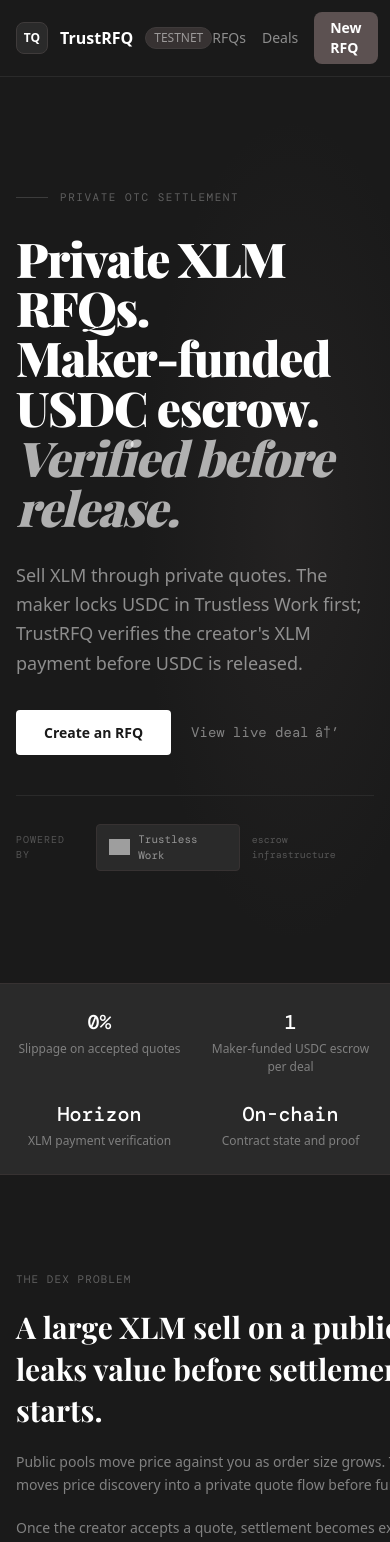
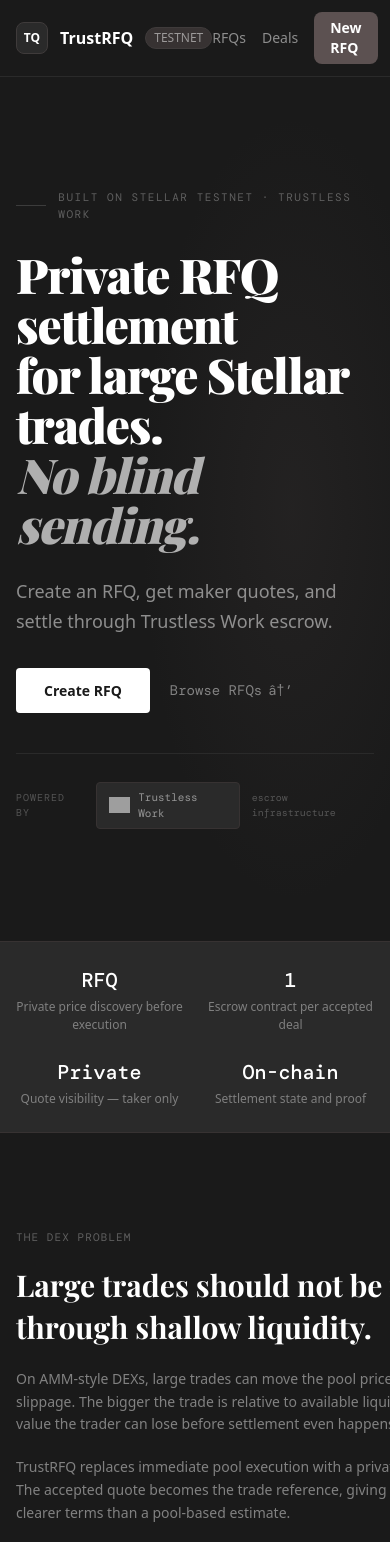
Before and after one commit to acakbin1881/TrustRFQ, a Next.js app in the folder apps/web/: page / in a window 390 px wide. Shown: the top 1542 px of the page. Built offline with nearby package versions, Linux system fonts and the light colour scheme; no server answers; grey boxes are pictures that could not be loaded; what @trustless-work/escrow would draw is missing.

Commit message:
copy: refine landing hero

```diff
--- a/apps/web/src/app/page.tsx
+++ b/apps/web/src/app/page.tsx
@@ -11,62 +11,62 @@
 const STEPS = [
   {
     n: "01 / POST",
-    title: "Post a private RFQ",
-    desc: "The RFQ creator says exactly how much XLM they want to sell and the minimum USDC they will accept. The order never hits a public book.",
+    title: "Create a private RFQ",
+    desc: "Define the asset pair, trade size, minimum receive amount, expiry, and invited counterparties. Instead of hitting a liquidity pool immediately, start with private price discovery.",
     href: "/rfqs/new",
     cta: "Create RFQ",
   },
   {
     n: "02 / QUOTE",
-    title: "Receive sealed firm quotes",
-    desc: "Makers quote how much USDC they will pay for that XLM. Quotes are private, firm, and visible only to the RFQ creator.",
+    title: "Receive maker quotes",
+    desc: "Makers submit private offers for your requested trade. You compare fixed quotes before committing, instead of accepting unpredictable AMM price impact.",
     href: "/rfqs",
-    cta: "Review RFQs",
+    cta: "Browse RFQs",
   },
   {
-    n: "03 / LOCK",
-    title: "Maker locks USDC in escrow",
-    desc: "After the creator accepts one quote, the maker funds the USDC leg into a Trustless Work escrow. The creator can verify the contract before sending XLM.",
-    href: "/deals/deal-rfq1",
-    cta: "View deal",
+    n: "03 / ACCEPT",
+    title: "Accept the best offer",
+    desc: "Review incoming quotes and accept the one that meets your terms. The accepted quote becomes the settlement reference — price and conditions are locked.",
+    href: "/rfqs",
+    cta: "View RFQs",
   },
   {
-    n: "04 / RELEASE",
-    title: "Creator sends XLM, escrow releases USDC",
-    desc: "TrustRFQ verifies the XLM payment through Horizon. Then the creator marks the condition complete and the maker approves USDC release.",
+    n: "04 / SETTLE",
+    title: "Settle through escrow",
+    desc: "The trade moves into an escrow-protected settlement flow powered by Trustless Work on Stellar. No blind sending. No informal middleman.",
     href: "/deals/deal-rfq1",
-    cta: "Track settlement",
+    cta: "View a deal",
   },
 ];
 
 const WHY = [
   {
-    code: "// PRICE",
-    title: "Trade at your exact price",
-    desc: "Large public swaps move the market against you. Private RFQs lock a maker quote before settlement begins.",
+    code: "// QUOTES",
+    title: "Private quotes before execution",
+    desc: "TrustRFQ lets takers request prices from makers before funds move. The accepted quote becomes the trade reference, giving both sides clearer terms than a pool-based estimate.",
   },
   {
-    code: "// BINDING",
-    title: "Firm quotes, not estimates",
-    desc: "Makers submit exact USDC amounts for the creator's XLM. Once accepted, that quote becomes the settlement agreement.",
+    code: "// OTC",
+    title: "Designed for OTC-style trades",
+    desc: "For high-value swaps, teams and traders often need negotiation, privacy, and predictable settlement. TrustRFQ brings that OTC workflow into a structured on-chain experience.",
   },
   {
     code: "// ESCROW",
-    title: "Maker-funded escrow before XLM moves",
-    desc: "The maker locks USDC in Trustless Work first. The creator sends XLM only after the escrow is initialized and funded.",
+    title: "Escrow-protected settlement",
+    desc: "Trustless Work escrow adds a neutral settlement layer after both sides agree. Funds are governed by predefined roles and release logic instead of informal trust.",
   },
   {
-    code: "// PROOF",
-    title: "Horizon-verified settlement",
-    desc: "TrustRFQ checks the XLM transfer on Stellar before the Trustless Work condition can move to release.",
+    code: "// STELLAR",
+    title: "Built for Stellar's early DeFi gap",
+    desc: "Stellar has fast, low-cost settlement and strong payment rails, but OTC-style DeFi tooling is still early. TrustRFQ targets that missing layer: private RFQs plus verifiable escrow settlement.",
   },
 ];
 
 const STATS = [
-  { val: "0%", label: "Slippage on accepted quotes" },
-  { val: "1", label: "Maker-funded USDC escrow per deal" },
-  { val: "Horizon", label: "XLM payment verification" },
-  { val: "On-chain", label: "Contract state and proof" },
+  { val: "RFQ", label: "Private price discovery before execution" },
+  { val: "1", label: "Escrow contract per accepted deal" },
+  { val: "Private", label: "Quote visibility — taker only" },
+  { val: "On-chain", label: "Settlement state and proof" },
 ];
 
 export default function Home() {
@@ -93,24 +93,23 @@
             {/* Eyebrow */}
             <div className={`flex items-center gap-3 text-white/30 ${dmMono.className}`}>
               <span className="w-8 h-px bg-white/15" />
-              <span className="text-[11px] uppercase tracking-[0.14em]">Private OTC Settlement</span>
+              <span className="text-[11px] uppercase tracking-[0.14em]">Built on Stellar Testnet · Trustless Work</span>
             </div>
 
             {/* H1 */}
             <h1
               className={`${playfair.className} text-5xl sm:text-6xl lg:text-[4.5rem] font-black leading-[1.04] tracking-tight`}
             >
-              <span className="text-white">Private XLM RFQs.</span>
+              <span className="text-white">Private RFQ settlement</span>
               <br />
-              <span className="text-white">Maker-funded USDC escrow.</span>
+              <span className="text-white">for large Stellar trades.</span>
               <br />
-              <span className="italic text-white/65">Verified before release.</span>
+              <span className="italic text-white/65">No blind sending.</span>
             </h1>
 
             {/* Sub */}
             <p className="text-white/50 text-lg max-w-lg leading-relaxed font-light">
-              Sell XLM through private quotes. The maker locks USDC in Trustless Work first;
-              TrustRFQ verifies the creator&apos;s XLM payment before USDC is released.
+              Create an RFQ, get maker quotes, and settle through Trustless Work escrow.
             </p>
 
             {/* CTAs */}
@@ -119,13 +118,13 @@
                 href="/rfqs/new"
                 className="bg-white hover:bg-white/90 text-[#1a1a1a] font-semibold px-7 py-3 rounded text-[14px] transition-colors"
               >
-                Create an RFQ
+                Create RFQ
               </Link>
               <Link
-                href="/deals/deal-rfq1"
+                href="/rfqs"
                 className={`text-white/45 hover:text-white text-[14px] flex items-center gap-1.5 transition-colors group ${dmMono.className}`}
               >
-                View live deal
+                Browse RFQs
                 <span className="group-hover:translate-x-0.5 transition-transform inline-block">â†’</span>
               </Link>
             </div>
@@ -146,17 +145,6 @@
               </div>
               <span className={`${dmMono.className} text-[10px] text-white/25`}>escrow infrastructure</span>
             </div>
-          </div>
-
-          {/* â”€â”€ Right: RFQ logo â”€â”€ */}
-          <div className="hidden lg:flex justify-center items-center">
-            {/* eslint-disable-next-line @next/next/no-img-element */}
-            <img
-              src="/rfq-logo.svg"
-              alt="RFQ"
-              className="w-72 h-72 opacity-90 select-none pointer-events-none"
-              draggable={false}
-            />
           </div>
 
         </div>
@@ -184,18 +172,18 @@
               The DEX problem
             </p>
             <h2 className={`${playfair.className} text-3xl font-bold text-white leading-snug`}>
-              A large XLM sell on a public DEX leaks value before settlement even starts.
+              Large trades should not be forced through shallow liquidity.
             </h2>
             <p className="text-white/45 text-[14px] leading-relaxed">
-              Public pools move price against you as order size grows. TrustRFQ moves price discovery into a private quote flow before funds move.
+              On AMM-style DEXs, large trades can move the pool price and create slippage. The bigger the trade is relative to available liquidity, the more value the trader can lose before settlement even happens.
             </p>
             <p className="text-white/45 text-[14px] leading-relaxed">
-              Once the creator accepts a quote, settlement becomes explicit: maker funds USDC escrow, creator sends XLM, Horizon verifies the payment, and USDC releases.
+              TrustRFQ replaces immediate pool execution with a private RFQ flow. The accepted quote becomes the trade reference, giving both sides clearer terms than a pool-based estimate.
             </p>
             <div className="flex items-center gap-3 mt-1 bg-[#2a2a2a] border border-[#373232] rounded px-4 py-3">
               <span className={`${dmMono.className} text-[13px] text-white font-medium`}>TrustRFQ</span>
               <span className="text-white/25">â†’</span>
-              <span className={`${dmMono.className} text-[13px] text-white/70`}>firm quote · maker-funded USDC escrow · Horizon-verified XLM</span>
+              <span className={`${dmMono.className} text-[13px] text-white/70`}>private quotes · agreed price · escrow-protected settlement</span>
             </div>
           </div>
 
@@ -221,7 +209,7 @@
               How it works
             </p>
             <h2 className={`${playfair.className} text-3xl sm:text-[2.5rem] text-white font-bold leading-tight`}>
-              Four steps from RFQ to settled deal
+              From RFQ to settled deal
             </h2>
           </div>
 
@@ -255,17 +243,16 @@
           {/* Copy */}
           <div className="flex flex-col gap-5">
             <p className={`${dmMono.className} text-[11px] text-white/30 uppercase tracking-widest`}>
-              Live escrow
+              Escrow status
             </p>
             <h2 className={`${playfair.className} text-3xl font-bold text-white leading-snug`}>
-              Maker locks USDC first.<br />Creator sends XLM after proof.
+              Both sides agree on terms.<br />Escrow handles the settlement trust.
             </h2>
             <p className="text-white/45 text-[14px] leading-relaxed">
-              Every accepted quote becomes a Trustless Work USDC escrow funded by the quote maker.
-              The RFQ creator does not send XLM until the USDC leg is locked on-chain.
+              Once a quote is accepted, the trade moves into an escrow-protected settlement flow powered by Trustless Work on Stellar. Funds are governed by predefined roles and release logic.
             </p>
             <p className="text-white/45 text-[14px] leading-relaxed">
-              TrustRFQ verifies the creator&apos;s XLM transfer through Horizon. After the condition is marked complete, the maker approves release and USDC moves to the creator.
+              Neither side has to blindly trust the other or rely on an informal middleman. The escrow contract holds the settlement state on-chain, verifiable by anyone.
 
             </p>
             <Link
@@ -283,7 +270,7 @@
               <span className={`${dmMono.className} text-[12px] text-white/50`}>deal-rfq1</span>
               <div className="flex items-center gap-2">
                 <span className="w-1.5 h-1.5 rounded-full bg-white/50 lp-pulse inline-block" />
-                <span className={`${dmMono.className} text-[11px] text-white/50`}>Escrow funded</span>
+                <span className={`${dmMono.className} text-[11px] text-white/50`}>Awaiting escrow funding</span>
               </div>
             </div>
 
@@ -292,12 +279,12 @@
               <div className="flex items-center gap-3 bg-[#2a2a2a] rounded px-4 py-3.5">
                 <div className="flex-1 text-center">
                   <p className={`${dmMono.className} text-[15px] font-medium text-white`}>250,000</p>
-                  <p className="text-[11px] text-white/40 mt-0.5">XLM · Creator sends after escrow</p>
+                  <p className="text-[11px] text-white/40 mt-0.5">XLM · Taker wants to sell</p>
                 </div>
                 <span className="text-white/20 text-base">â†’</span>
                 <div className="flex-1 text-center">
                   <p className={`${dmMono.className} text-[15px] font-medium text-white`}>51,200</p>
-                  <p className="text-[11px] text-white/40 mt-0.5">USDC · Maker locks first</p>
+                  <p className="text-[11px] text-white/40 mt-0.5">USDC · Maker offers</p>
                 </div>
               </div>
             </div>
@@ -305,7 +292,7 @@
             {/* Pending action */}
             <div className="mx-5 mb-4 bg-[#2a2a2a] border-l-2 border-[#5c5151] rounded-r px-3 py-2.5">
               <p className="text-[10px] text-white/30 mb-0.5">Pending action</p>
-              <p className="text-[13px] text-white/65">Creator sends XLM after maker-funded USDC is locked</p>
+              <p className="text-[13px] text-white/65">Next action: fund escrow</p>
             </div>
 
             {/* Rows */}
@@ -332,7 +319,7 @@
                 href="/deals/deal-rfq1"
                 className={`${dmMono.className} text-[11px] text-white/40 hover:text-white transition-colors`}
               >
-                View in Escrow Viewer â†’
+                View escrow proof â†’
               </Link>
             </div>
           </div>
@@ -347,7 +334,7 @@
               Why TrustRFQ
             </p>
             <h2 className={`${playfair.className} text-3xl sm:text-[2.5rem] text-white font-bold leading-tight`}>
-              Built for trades that can&apos;t afford mistakes
+              Built for large, high-value Stellar trades.
             </h2>
           </div>
 
@@ -371,11 +358,11 @@
               Interactive demo
             </p>
             <h2 className={`${playfair.className} text-3xl text-white font-bold`}>
-              Walk through the real settlement path
+              See the full settlement flow
             </h2>
             <p className="text-white/45 text-[14px] mt-3 max-w-lg leading-relaxed">
-              Connect wallets to see the role-specific actions. Creator opens the RFQ and accepts a quote;
-              maker funds USDC escrow; creator sends XLM; maker approves release.
+              Switch identities to walk through each role. Creator posts the RFQ and accepts a quote;
+              maker funds USDC into escrow; creator sends XLM; escrow releases on confirmation.
             </p>
           </div>
 
@@ -391,17 +378,17 @@
               {[
                 {
                   label: "RFQ Creator view",
-                  desc: "Creates the RFQ, reviews sealed quotes, accepts one, then sends XLM after maker escrow funding.",
+                  desc: "Posts a private RFQ, reviews maker quotes, accepts the best offer, then follows the escrow-protected settlement flow.",
                   href: "/rfqs",
                 },
                 {
                   label: "Maker view",
-                  desc: "Submits a firm USDC quote, funds the Trustless Work escrow, then approves release after XLM is verified.",
+                  desc: "Submits a firm USDC quote against the private RFQ, funds the Trustless Work escrow, and approves release once XLM is received.",
                   href: "/rfqs",
                 },
                 {
                   label: "Deal / escrow view",
-                  desc: "Tracks maker-funded USDC escrow, XLM verification, condition completion, release, and contract ID.",
+                  desc: "Shows the live escrow deal: funds locked, contract ID, settlement state, and the Trustless Work escrow proof.",
                   href: "/deals/deal-rfq1",
                 },
               ].map(({ label, desc, href }) => (
@@ -423,10 +410,10 @@
       <div className="-mx-4 sm:-mx-6 lg:-mx-8 bg-[#2a2a2a] border-t border-[#373232]">
         <div className="text-center py-24 px-4 flex flex-col items-center gap-5 max-w-xl mx-auto">
           <h2 className={`${playfair.className} text-3xl sm:text-[2.5rem] font-bold text-white leading-snug`}>
-            Start with a private RFQ
+            Start with a private RFQ. Settle with escrow.
           </h2>
           <p className="text-white/45 text-base leading-relaxed">
-            Define the XLM amount, set the minimum USDC you will accept, and let the maker-funded escrow remove the trust problem.
+            Define the trade, collect maker quotes, accept the best offer, and let Trustless Work handle the settlement trust problem.
           </p>
           <div className="flex items-center gap-5 mt-1">
             <Link
@@ -439,7 +426,7 @@
               href="/rfqs"
               className={`${dmMono.className} text-white/40 hover:text-white text-[13px] flex items-center gap-1.5 transition-colors group`}
             >
-              Review RFQs
+              Browse RFQs
               <span className="group-hover:translate-x-0.5 transition-transform inline-block">â†’</span>
             </Link>
           </div>
@@ -449,8 +436,7 @@
       {/* MVP scope */}
       <div className="py-8 border-t border-[#2a2a2a]">
         <p className={`${dmMono.className} text-[11px] text-white/20 text-center leading-relaxed max-w-2xl mx-auto`}>
-          Testnet only Â· No real funds Â· No mainnet Â· No fiat Â· No KYC Â· No dispute resolution Â·
-          Current demo uses XLM/USDC on Stellar testnet · Maker funds USDC escrow · Creator XLM payment is verified through Horizon
+          TrustRFQ is a hackathon demo running on Stellar Testnet · No real funds · No mainnet · No fiat · No KYC
         </p>
       </div>
 
```
